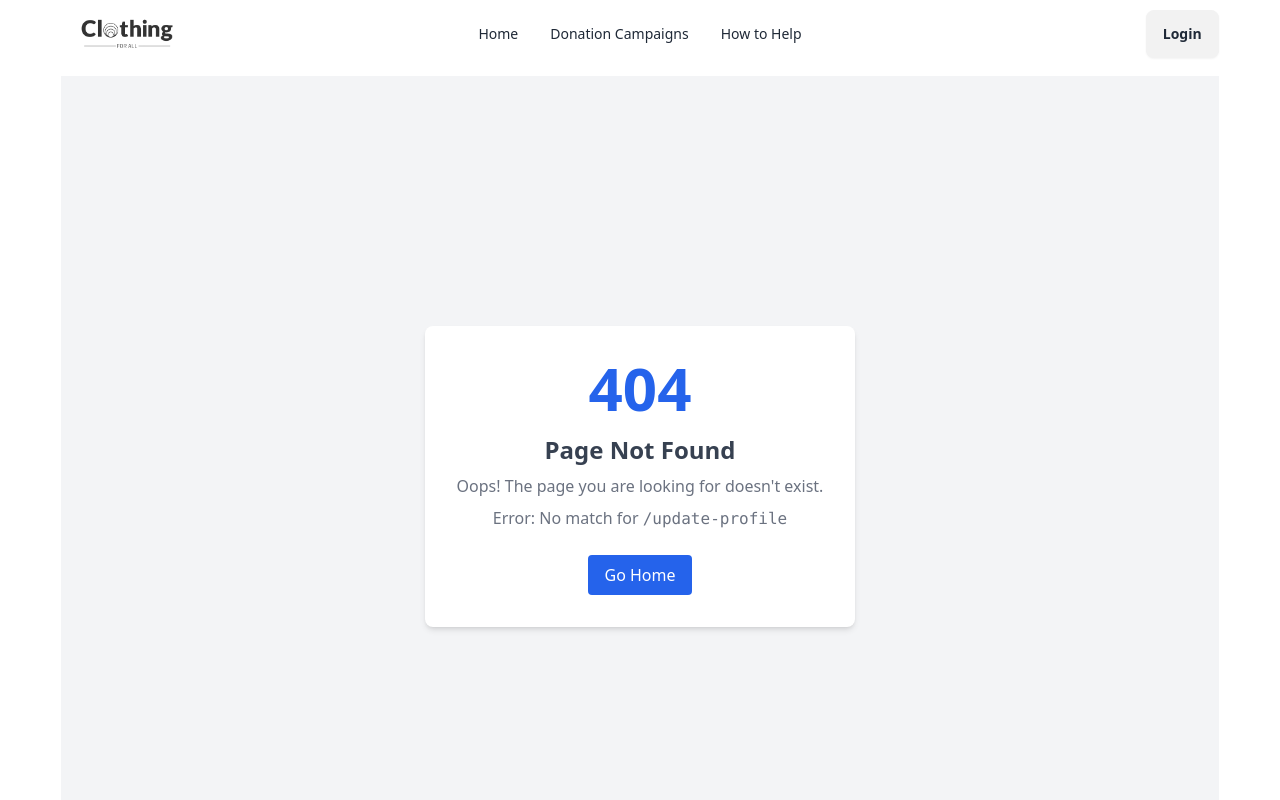
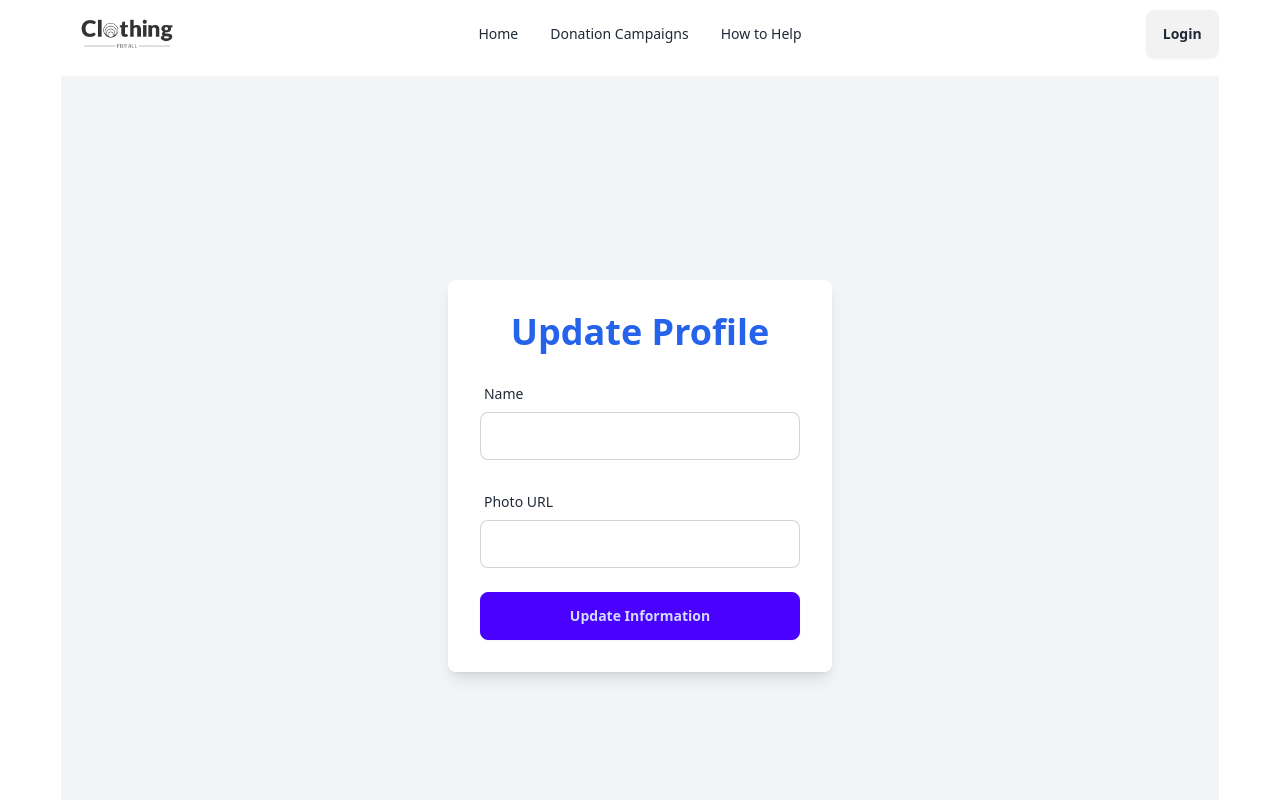
Before and after one commit to aka-azad/clothing-for-all, a React (Vite) app: page /update-profile in a window 1280 px wide. Shown: the top 800 px of the page. Built offline with nearby package versions, Linux system fonts and the light colour scheme; no server answers.

Commit message:
dashboard and update profile implemented

```diff
--- a/src/Components/Navbar.jsx
+++ b/src/Components/Navbar.jsx
@@ -56,6 +56,7 @@ const Navbar = () => {
         <ul className="menu menu-horizontal px-1">{links}</ul>
       </div>
       <div className="navbar-end">
+
         {user ? (
           <div className="dropdown dropdown-end">
             <div
--- a/src/Components/Provider/AuthProvider.jsx
+++ b/src/Components/Provider/AuthProvider.jsx
@@ -15,7 +15,7 @@ export const AuthContext = createContext(null);
 
 const AuthProvider = ({ children }) => {
   const [user, setUser] = useState(null);
-  const [loading, setLoading] = useState(false);
+  const [loading, setLoading] = useState(true);
   const googleProvider = new GoogleAuthProvider();
 
   const loginWithEmail = (email, password) => {
@@ -61,6 +61,6 @@ const AuthProvider = ({ children }) => {
   return <AuthContext.Provider value={values}>{children}</AuthContext.Provider>;
 };
 AuthProvider.propTypes = {
-  children: PropTypes.element,
+  children: PropTypes.node,
 };
 export default AuthProvider;
--- a/src/Components/Provider/EmailProvider.jsx
+++ b/src/Components/Provider/EmailProvider.jsx
@@ -12,6 +12,6 @@ const EmailProvider = ({ children }) => {
 };
 
 EmailProvider.propTypes = {
-  children: PropTypes.element,
+  children: PropTypes.node,
 };
 export default EmailProvider;
--- a/src/Components/Provider/ModalProvider.jsx
+++ b/src/Components/Provider/ModalProvider.jsx
@@ -21,6 +21,6 @@ const ModalProvider = ({ children }) => {
   );
 };
 ModalProvider.propTypes = {
-  children: PropTypes.element,
+  children: PropTypes.node,
 };
 export default ModalProvider;
--- a/src/Pages/Dashboard.jsx
+++ b/src/Pages/Dashboard.jsx
@@ -2,21 +2,17 @@ import { Link } from "react-router-dom";
 import auth from "../firebase/firebase.config";
 
 const Dashboard = () => {
-    const user = auth.currentUser
-    console.log(user)
+  const user = auth.currentUser;
   return (
     <div className="flex items-center justify-center min-h-screen bg-gray-100">
-
       <div className="bg-white p-8 rounded-lg shadow-lg w-96">
-
         <h2 className="text-4xl font-bold text-left text-blue-600 mb-6">
           Welcome
         </h2>
         <h2 className="text-4xl font-bold text-end text-blue-600 mb-6">
-         {user.displayName}!
+          {user.displayName}!
         </h2>
         <div className="text-center mb-6">
-
           <img
             src={user.photoURL}
             alt="User Photo"
--- /dev/null
+++ b/src/Pages/UpdateProfile.jsx
@@ -0,0 +1,56 @@
+import { useNavigate } from "react-router-dom";
+import { updateProfile } from "firebase/auth";
+import { useContext } from "react";
+import { AuthContext } from "../Components/Provider/AuthProvider";
+
+const UpdateProfile = () => {
+  const { user } = useContext(AuthContext);
+  const navigate = useNavigate();
+
+  const handleSubmit = async (e) => {
+    e.preventDefault();
+    const displayName = e.target.name.value;
+    const photoURL = e.target.photoUrl.value;
+    updateProfile(user, { displayName, photoURL }).then(() =>
+      navigate("/dashboard").catch((err) => console.log(err.message))
+    );
+  };
+
+  return (
+    <div className="flex items-center justify-center min-h-screen bg-gray-100">
+      <div className="bg-white p-8 rounded-lg shadow-lg w-96">
+        <h2 className="text-4xl font-bold text-center text-blue-600 mb-6">
+          Update Profile
+        </h2>
+        <form onSubmit={handleSubmit} className="space-y-6">
+          <div className="form-control">
+            <label className="label">
+              <span className="label-text">Name</span>
+            </label>
+            <input
+              type="text"
+              name="name"
+              className="input input-bordered w-full"
+              required
+            />
+          </div>
+          <div className="form-control">
+            <label className="label">
+              <span className="label-text">Photo URL</span>
+            </label>
+            <input
+              type="url"
+              name="photoUrl"
+              className="input input-bordered w-full"
+            />
+          </div>
+          <button type="submit" className="btn btn-primary w-full">
+            Update Information
+          </button>
+        </form>
+      </div>
+    </div>
+  );
+};
+
+export default UpdateProfile;
--- a/src/Routes/BypassHomeRoute.jsx
+++ b/src/Routes/BypassHomeRoute.jsx
@@ -12,6 +12,6 @@ const BypassToHomeRoute = ({ children }) => {
   return <Navigate to={"/"} />;
 };
 BypassToHomeRoute.propTypes = {
-  children: PropTypes.element,
+  children: PropTypes.node,
 };
 export default BypassToHomeRoute;
--- a/src/Routes/PrivateRoute.jsx
+++ b/src/Routes/PrivateRoute.jsx
@@ -4,7 +4,12 @@ import { AuthContext } from "../Components/Provider/AuthProvider";
 import { Navigate } from "react-router-dom";
 
 const PrivateRoute = ({ children }) => {
-  const { user } = useContext(AuthContext);
+  const { user, loading } = useContext(AuthContext);
+  if (loading) {
+    return (
+      <span className="loading loading-spinner loading-lg flex item-center mx-auto"></span>
+    );
+  }
   if (user) {
     return children;
   }
@@ -12,6 +17,6 @@ const PrivateRoute = ({ children }) => {
   return <Navigate to={"/login"} />;
 };
 PrivateRoute.propTypes = {
-  children: PropTypes.element,
+  children: PropTypes.node,
 };
 export default PrivateRoute;
--- a/src/Routes/Routes.jsx
+++ b/src/Routes/Routes.jsx
@@ -10,6 +10,7 @@ import PrivateRoute from "./PrivateRoute";
 import Dashboard from "../Pages/Dashboard";
 import BypassToHomeRoute from "./BypassHomeRoute";
 import ResetPassword from "../Pages/ResetPassword";
+import UpdateProfile from "../Pages/UpdateProfile";
 
 const routes = createBrowserRouter(
   [
@@ -61,6 +62,10 @@ const routes = createBrowserRouter(
           element: <ResetPassword />,
         },
         {
+          path: "update-profile",
+          element: <UpdateProfile />,
+        },
+        {
           path: "*",
           element: <ErrorPage />,
         },
```
